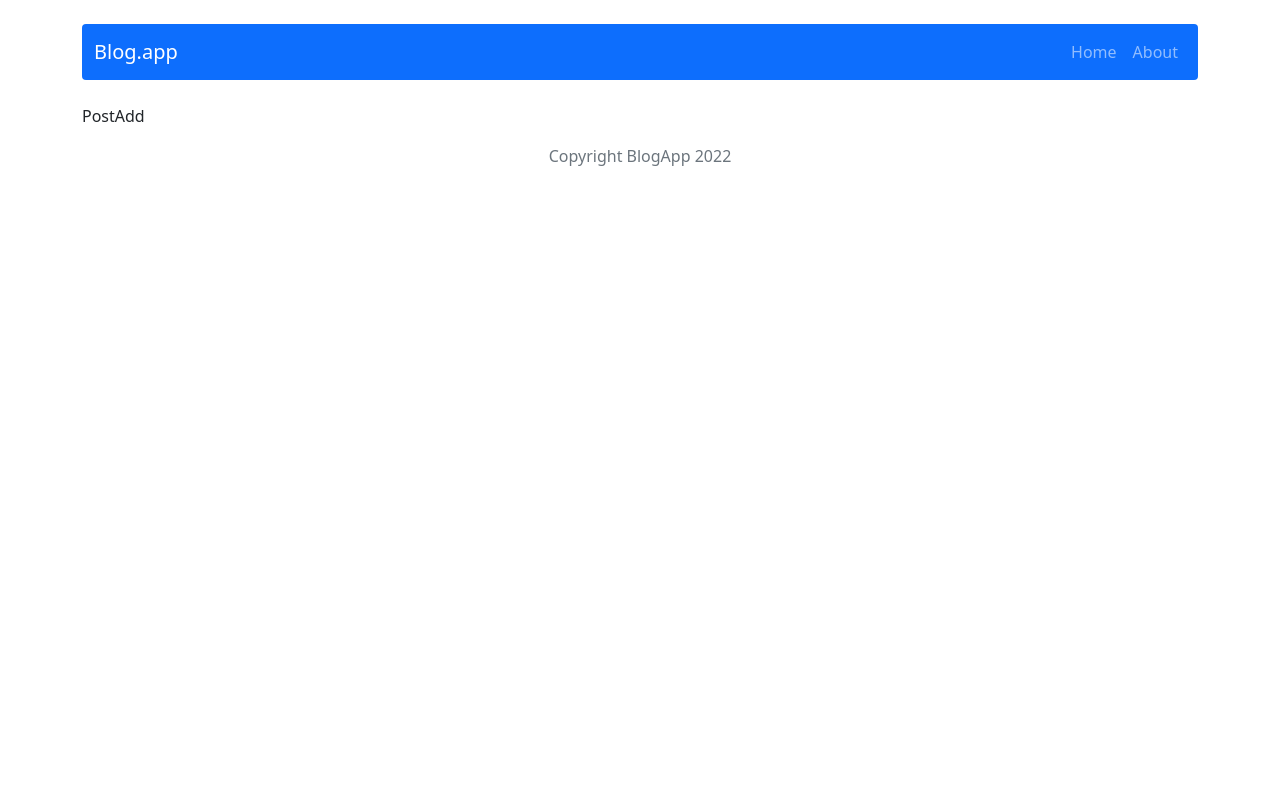
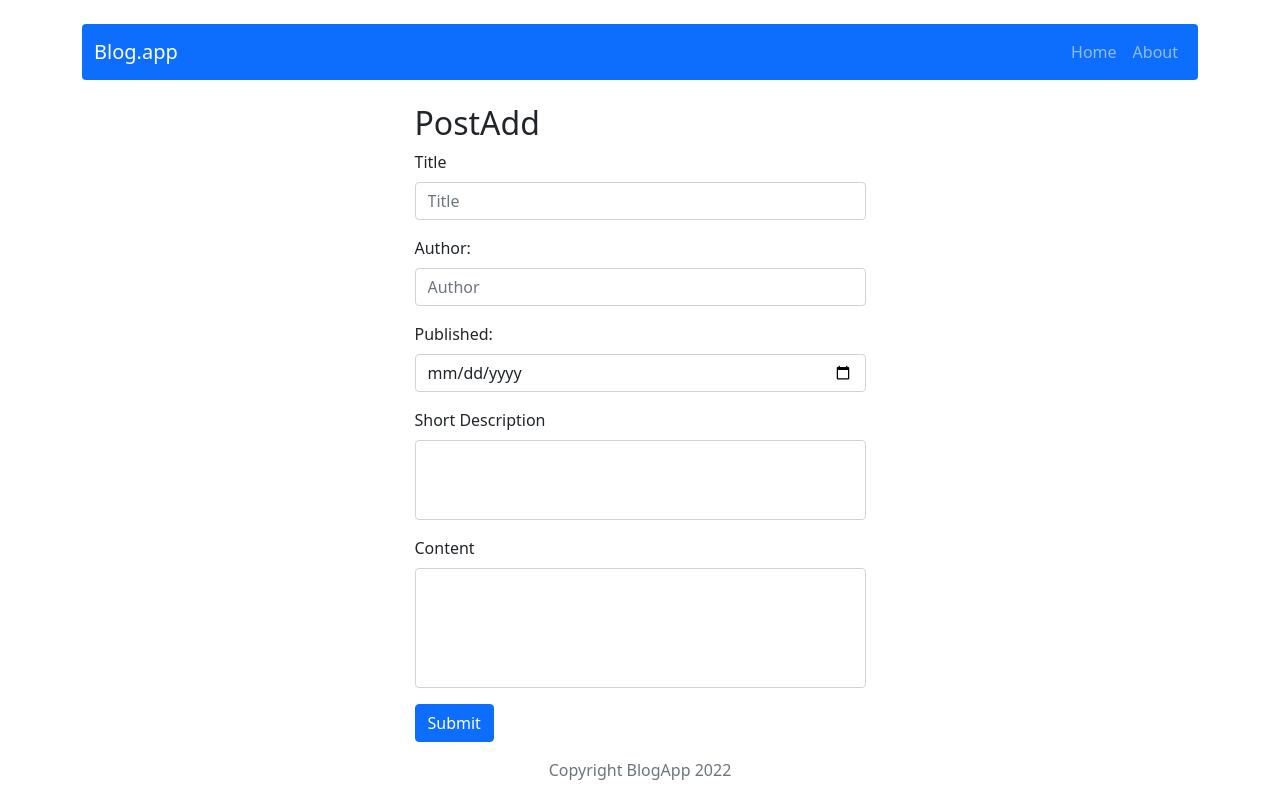
Before and after one commit to Slowinskip/crud-app, a React (Create React App) app: page /post/add in a window 1280 px wide. Built offline with nearby package versions, Linux system fonts and the light colour scheme.

Commit message:
Add option PostAdd

```diff
--- a/package.json
+++ b/package.json
@@ -9,6 +9,7 @@
     "bootstrap": "5.1.3",
     "react": "^18.2.0",
     "react-bootstrap": "2.0",
+    "react-datepicker": "^4.8.0",
     "react-dom": "^18.2.0",
     "react-redux": "7.2.6",
     "react-router-dom": "6.0.1",
@@ -16,6 +17,7 @@
     "redux": "4.1.2",
     "redux-devtools-extension": "2.13.9",
     "sass": "1.43.4",
+    "shortid": "^2.2.16",
     "web-vitals": "^2.1.4"
   },
   "scripts": {
--- /dev/null
+++ b/src/Components/features/AddPostForm/AddPostForm.js
@@ -0,0 +1,54 @@
+import Button from 'react-bootstrap/Button';
+import Form from 'react-bootstrap/Form';
+import "react-datepicker/dist/react-datepicker.css";
+import { useState } from 'react';
+import { useDispatch } from 'react-redux';
+import { addPost } from '../../../redux/postsRedux';
+import { useNavigate } from 'react-router-dom';
+
+const AddPostForm = () => {
+
+    const [title, setTitle] = useState('');
+    const [author, setAuthor] = useState('');
+    const [publishedDate, setpublishedDate] = useState('');
+    const [shortDescription, setshortDescription] = useState('');
+    const [content, setContent] = useState('');
+
+    const dispatch = useDispatch();
+    const navigate = useNavigate();
+    const handleSubmit = e => {
+        e.preventDefault();
+        dispatch(addPost({title, author, publishedDate, shortDescription, content}));
+        navigate('/');
+    }
+
+    return(
+        <Form onSubmit={handleSubmit}>
+            <Form.Group className="mb-3">
+                <Form.Label>Title</Form.Label>
+                <Form.Control onChange={e => setTitle(e.target.value)} type="text" placeholder="Title" />
+            </Form.Group>
+            <Form.Group className="mb-3">
+                <Form.Label>Author:</Form.Label>
+                <Form.Control onChange={e => setAuthor(e.target.value)} type="text" placeholder="Author" />
+            </Form.Group>
+            <Form.Group className="mb-3">
+                <Form.Label>Published:</Form.Label>
+                <Form.Control onChange={e => setpublishedDate(e.target.value)} type="date" placeholder="DD-MM-RRRR" />
+            </Form.Group>
+            <Form.Group className="mb-3">
+                <Form.Label>Short Description</Form.Label>
+                <Form.Control onChange={e => setshortDescription(e.target.value)} type="textarea" style={{ height: '80px' }}/>
+            </Form.Group>
+            <Form.Group className="mb-3">
+                <Form.Label>Content</Form.Label>
+                <Form.Control onChange={e => setContent(e.target.value)} type="textarea" style={{ height: '120px' }}/>
+            </Form.Group>
+            <Button variant="primary" type="submit">
+                Submit
+            </Button>
+        </Form>
+    )
+}
+
+export default AddPostForm;
--- a/src/Components/pages/PostAdd/PostAdd.js
+++ b/src/Components/pages/PostAdd/PostAdd.js
@@ -1,9 +1,17 @@
+import AddPostForm from "../../features/AddPostForm/AddPostForm";
+import Row from 'react-bootstrap/Row';
+import Col from 'react-bootstrap/Col';
 
 
 
 const PostAdd = () => {
     return (
-        <>PostAdd </>
+        <Row className="d-flex justify-content-center">
+            <Col xs="12" lg="5">
+                <h2>PostAdd</h2>
+                <AddPostForm />
+            </Col>
+        </Row>
     )
 }
 
--- a/src/redux/postsRedux.js
+++ b/src/redux/postsRedux.js
@@ -1,4 +1,4 @@
-
+import shortid from 'shortid';
 
 //selectors
 export const getAllPosts = ({ posts }) => posts;
@@ -7,15 +7,20 @@ export const getPostById = ({ posts }, postId) => posts.find(post => post.id ===
 // actions
 const createActionName = actionName => `app/posts/${actionName}`;
 const REMOVE_POST = createActionName('REMOVE_POST');
+const ADD_POST = createActionName('ADD_POST');
+
 
 // action creators
 export const removePost = payload => ({type: REMOVE_POST, payload});
-
+export const addPost = payload => ({type: ADD_POST, payload});
 
 const postsReducer = (statePart = [], action) => {
   switch (action.type) {
     case REMOVE_POST:
       return statePart.filter(post => post.id !== action.payload);
+    case ADD_POST:
+      return [...statePart, { ...action.payload, id: shortid()}];
+
     default:
       return statePart;
   };
```
Also changed, not shown: 1 other file (tests, documents, lock files or other folders).
